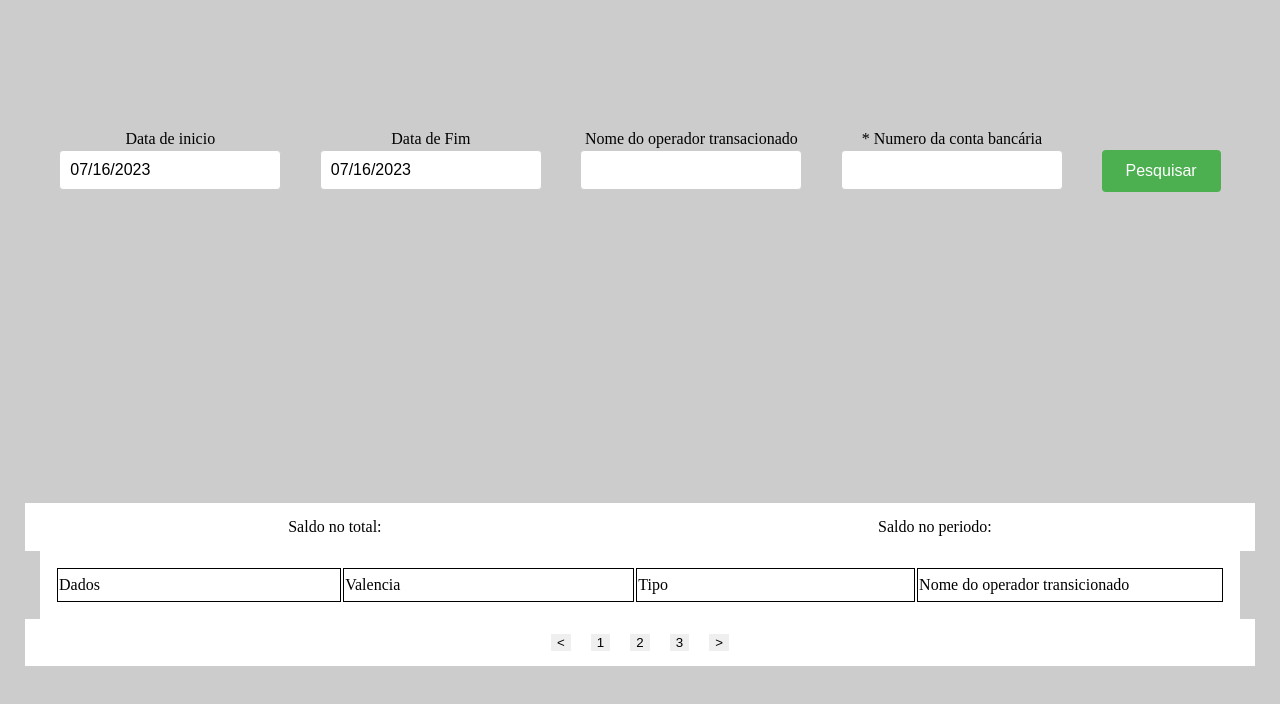
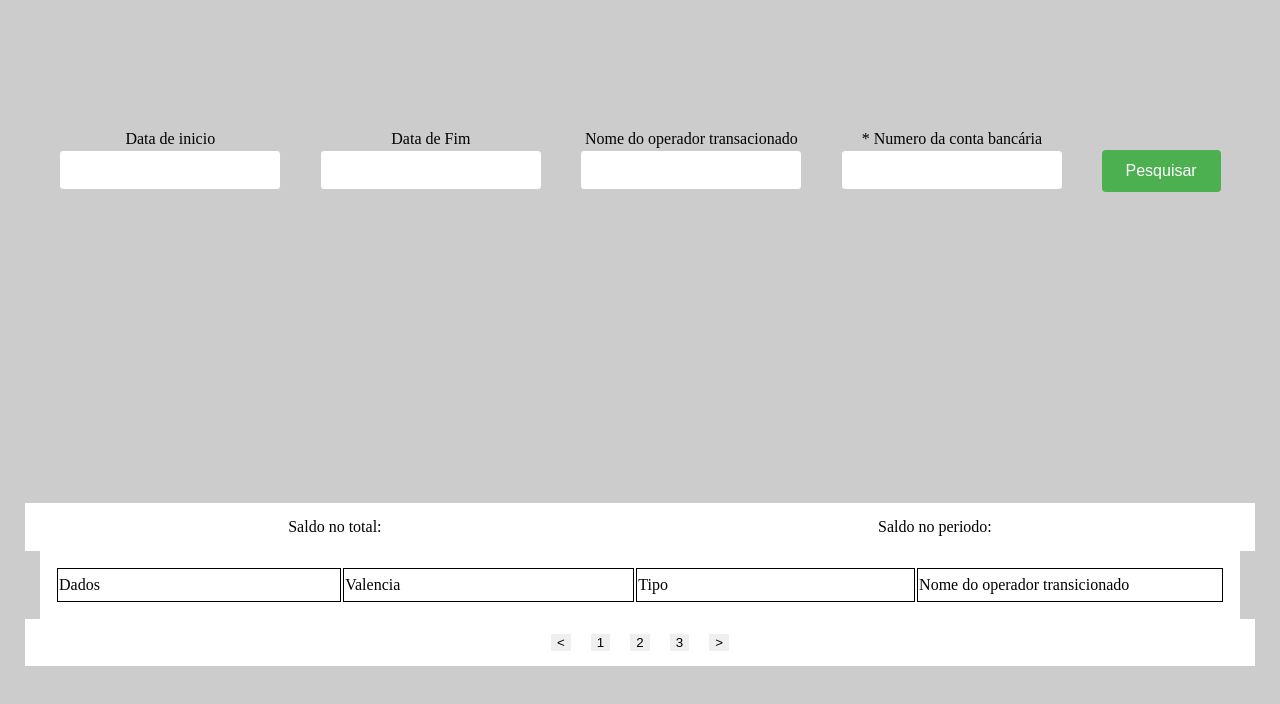
Before and after one commit to DgSantos017/PS-Java-React-front, a React (Vite) app: page / in a window 1280 px wide. Shown: the top 704 px of the page. Built offline with nearby package versions, Linux system fonts and the light colour scheme.

Commit message:
feat: add lib date

```diff
--- a/src/components/FilterTransfer.tsx
+++ b/src/components/FilterTransfer.tsx
@@ -10,8 +10,8 @@ export const FilterTransfer = () => {
 
     const { setData } = useTransfersContext();
 
-     const [startDate, setStartDate] = useState(new Date())
-     const [endDate, setEndDate] = useState(new Date())
+     const [startDate, setStartDate] = useState('')
+     const [endDate, setEndDate] = useState('')
      const [transactionOperatorName, setTtransactionOperatorName] = useState('')
      const [numberAccount, setNumberAccount] = useState('')
 
```
